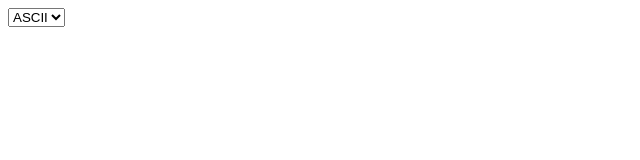
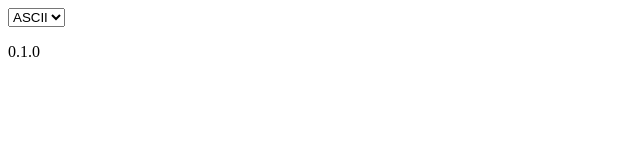
Before and after one commit to sf-playground/charset-grid, a plain HTML site: page index.html in a window 1280 px wide. Shown: the full height of the page, 0-640 px from the left. Drawn offline with nearby package versions, Linux system fonts and the light colour scheme; a script that the page names is missing.

Commit message:
Set version to 0.1.0

```diff
--- a/index.html
+++ b/index.html
@@ -15,6 +15,8 @@
 		<ul id="grid">
 		</ul>
 
+		<footer>0.1.0</footer>
+
 		<script src="//code.jquery.com/jquery-2.1.4.min.js"></script>
 		<script src="//ajax.googleapis.com/ajax/libs/webfont/1.5.18/webfont.js"></script>
 		<script src="assets/js/charset-grid.js"></script>
```
